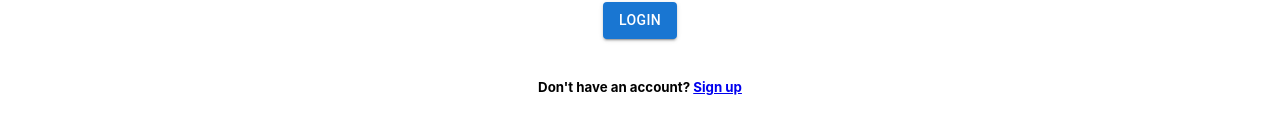
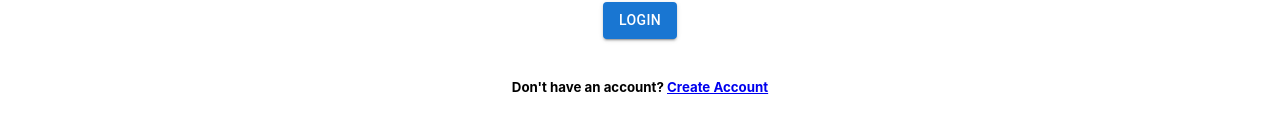
Before and after one commit to Daniel-olaO/nasa-client, a React (Create React App) app: page / in a window 1280 px wide. Shown: the part 464-598 px from the top of the page. Built offline with nearby package versions, Linux system fonts and the light colour scheme.

Commit message:
Updated signup link

```diff
--- a/src/components/Login.jsx
+++ b/src/components/Login.jsx
@@ -103,7 +103,9 @@
           )}
         </Formik>
 
-        <h5>Don't have an account? <Link to='/signup'>Sign up</Link></h5>
+        <h5>Don't have an account? <Link to='/signup'>
+            Create Account
+        </Link></h5>
       </Container>
     </>
   );
```
